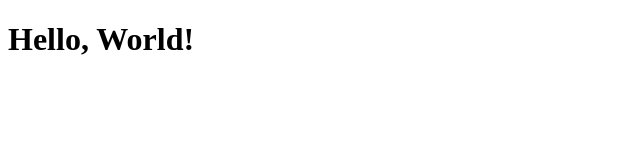
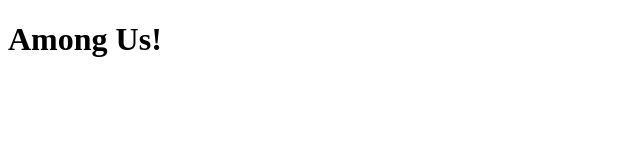
Before and after one commit to GandalfPotter/gandalfpotter.github.io, a plain HTML site: page index.html in a window 1280 px wide. Shown: the whole page, without its empty margins (0-640 px from the left). Drawn offline with Linux system fonts and the light colour scheme.

Commit message:
remote test amongus

```diff
--- a/index.html
+++ b/index.html
@@ -5,6 +5,6 @@
     <title>GandalfPotter's Github Pages</title>
   </head>
   <body>
-    <h1>Hello, World!</h1>
+    <h1>Among Us!</h1>
   </body>
 </html>
```
